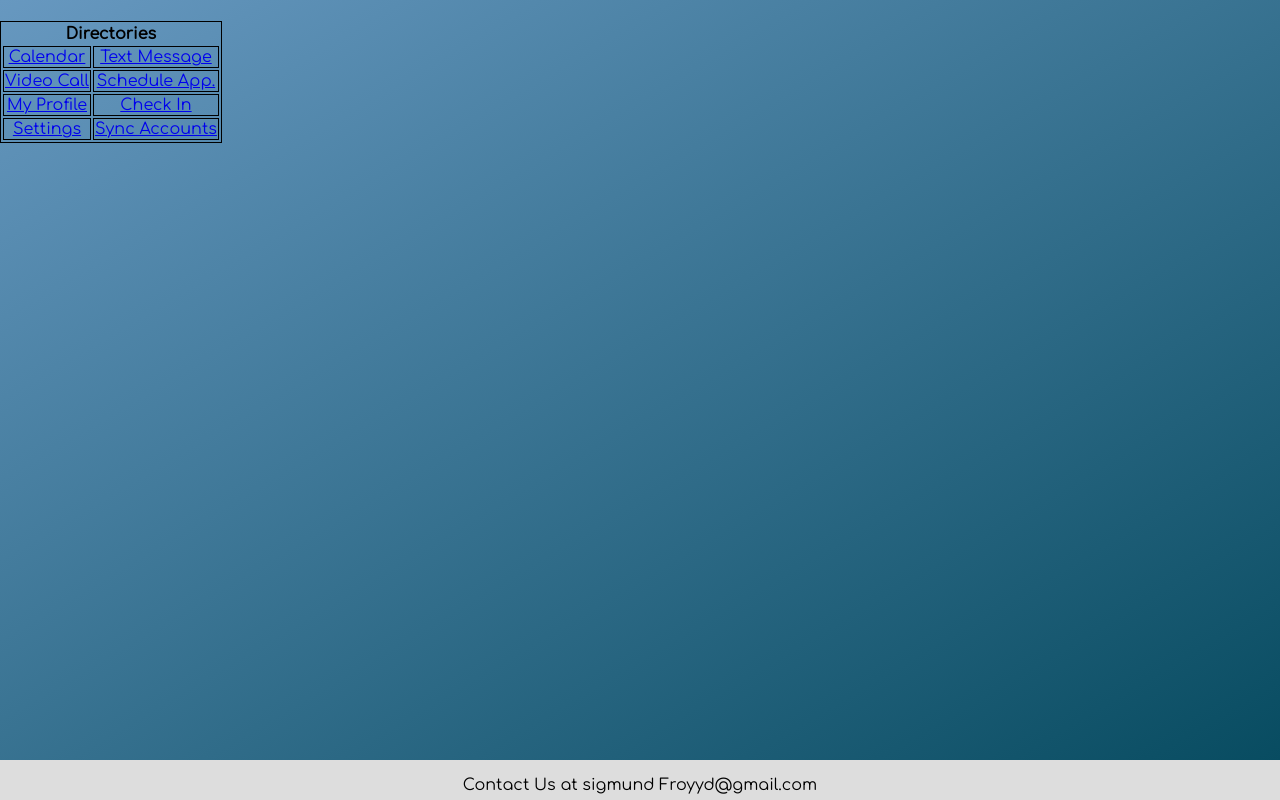
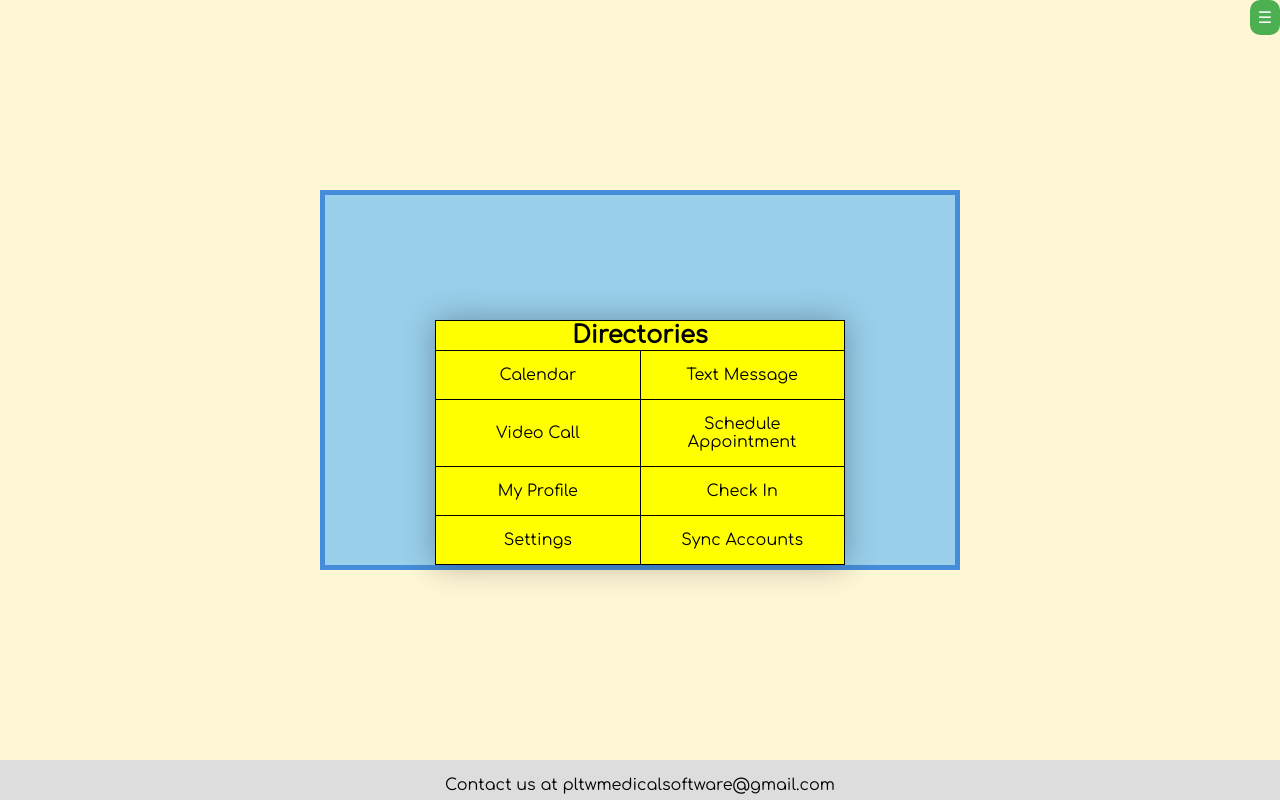
Before and after one commit to TheProblemSolvers/MedicalSoftware, a PHP site: page /patient/patient_lander.html in a window 1280 px wide. Run offline with PHP 8.4, Linux system fonts and the light colour scheme.

Commit message:
fixed footer message in patient side, began styling patient-lander

```diff
--- a/patient/patient_accountSync.html
+++ b/patient/patient_accountSync.html
@@ -48,7 +48,7 @@
 
     </div>
     <div class="footer">
-        <p>Contact Us at sigmund Froyyd@gmail.com </p>
+        <p>Contact us at pltwmedicalsoftware@gmail.com</p>
     </div>
 </body>
 
--- a/patient/patient_app_scheduler.html
+++ b/patient/patient_app_scheduler.html
@@ -111,7 +111,7 @@
 
 
     <div class="footer">
-        <p>Contact Us at sigmund Froyyd@gmail.com </p>
+        <p>Contact us at pltwmedicalsoftware@gmail.com</p>
     </div>
 
 </body>
--- a/patient/patient_calendar.html
+++ b/patient/patient_calendar.html
@@ -55,7 +55,7 @@
 <button id="navBtn" onclick="shiftNav()">☰</button>
 
 <div class="footer">
-    <p>Contact Us at sigmund Froyyd@gmail.com </p>
+    <p>Contact us at pltwmedicalsoftware@gmail.com</p>
 </div>
 
 </html>
--- a/patient/patient_checkin.html
+++ b/patient/patient_checkin.html
@@ -49,7 +49,7 @@
 
 
     <div class="footer">
-        <p>Contact Us at sigmund Froyyd@gmail.com </p>
+        <p>Contact us at pltwmedicalsoftware@gmail.com</p>
     </div>
 
 </body>
--- a/patient/patient_lander.html
+++ b/patient/patient_lander.html
@@ -7,12 +7,21 @@
     <title>Medical Software</title>
     <link rel="stylesheet" type="text/css" href="../style/css/universal-style.css">
     <link rel="stylesheet" type="text/css" href="../style/css/nav-content-footer.css">
-    <link rel="stylesheet" type="text/css" href="../style/css/index-style.css">
+    <link rel="stylesheet" type="text/css" href="../style/css/lander.css">
     <script src="../scripts.js"></script>
 </head>
 
 <body>
+
+
+    <div id="navDiv" class="topnav">
+        <a href="../index.html">Logout</a>
+    </div>
+
+    <button id="navBtn" onclick="shiftNav()">☰</button>
+
     <div class="content">
+        <div class="island">
             <h1>
                 <?php require("../scripts.php"); echo "Get Started, " . userFullName($_COOKIE['userId']);?>
             </h1>
@@ -39,7 +48,7 @@
                     </tr>
                     <tr>
                         <td><a onclick="alert('This feature does not yet exist.')" href="#">Video Call</a></td>
-                    <td><a href="patient_app_scheduler.html">Schedule App.</a></td>
+                        <td><a href="patient_app_scheduler.html">Schedule Appointment</a></td>
                     </tr>
                     <tr>
                         <td><a href="patient_profile.html">My Profile</a></td>
@@ -52,9 +61,10 @@
                 </tbody>
             </table>
         </div>
+    </div>
 
     <div class="footer">
-        <p>Contact Us at sigmund Froyyd@gmail.com </p>
+        <p>Contact us at pltwmedicalsoftware@gmail.com</p>
     </div>
 </body>
 
--- a/patient/patient_profile.html
+++ b/patient/patient_profile.html
@@ -44,7 +44,7 @@
     <button id="navBtn" onclick="shiftNav()">☰</button>
 
     <div class="footer">
-        <p>Contact Us at sigmund Froyyd@gmail.com </p>
+        <p>Contact us at pltwmedicalsoftware@gmail.com</p>
     </div>
 </body>
 
--- a/patient/patient_settings.html
+++ b/patient/patient_settings.html
@@ -31,7 +31,7 @@
 </div>
 
 <div class="footer">
-    <p>Contact Us at sigmund Froyyd@gmail.com </p>
+    <p>Contact us at pltwmedicalsoftware@gmail.com</p>
 </div>
 </body>
 
--- a/patient/patient_textLog.html
+++ b/patient/patient_textLog.html
@@ -66,7 +66,7 @@
 
 </body>
 <div class="footer">
-    <p>Contact Us at sigmund Froyyd@gmail.com </p>
+    <p>Contact us at pltwmedicalsoftware@gmail.com</p>
 </div>
 
 </html>
--- a/style/css/index-style.css
+++ b/style/css/index-style.css
@@ -113,16 +113,18 @@
 }
 
 .omega {
+    position: absolute;
+    top: 50%;
+    left: 50%;
+    transform: translate(-50%, -50%);
+    z-index: 5;
     background-color: #99cfeb;
     border: 5px solid #458cd9;
     width: 400px;
-    margin-top: 10%;
-    margin-right: auto;
-    margin-left: auto;
     border-radius: 5px;
     box-shadow: 0 0 30px rgba(0, 0, 0, 0.30);
-    animation: appleBottomJeans 1.8s, fade-in 2.2s;
-    animation-fill-mode: forwards;
+    /* animation: appleBottomJeans 1.8s, fade-in 2.2s;
+    animation-fill-mode: forwards; */
 }
 
 .container {
@@ -133,7 +135,7 @@
     background: url("../images/indexBackground.jpg") repeat;
     height: 100%;
     width: 5076px;
-    animation: slide 150s linear infinite;
+    /* animation: slide 150s linear infinite; */
     position: fixed;
 }
 
--- /dev/null
+++ b/style/css/lander.css
@@ -0,0 +1,58 @@
+.island {
+    background-color: #99cfeb;
+    border: 5px solid #458cd9;
+    position: absolute;
+    top: 50%;
+    left: 50%;
+    transform: translate(-50%, -50%);
+}
+
+#landers {
+    background-color: yellow;
+    margin-left: auto;
+    margin-right: auto;
+    width: 65%;
+    border: solid thin;
+    border-collapse: collapse;
+    table-layout: fixed;
+    overflow: hidden;
+    margin-top: 125px;
+    box-shadow: 0 0 30px rgba(0, 0, 0, 0.30);
+}
+
+#landHead {
+    font-size: x-large;
+}
+
+.content a {
+    display: block;
+    color: black;
+    text-align: center;
+    padding: 14px 16px;
+    text-decoration: none;
+}
+
+.content a:hover {
+    background-color: gold;
+}
+
+.container {
+    overflow: hidden;
+}
+
+.sliding-background {
+    background: url("../images/indexBackground.jpg") repeat;
+    height: 100%;
+    width: 5076px;
+    /* animation: slide 150s linear infinite; */
+    position: fixed;
+}
+
+@keyframes slide {
+    0% {
+        transform: translate3d(0, 0, 0);
+    }
+    100% {
+        transform: translate3d(-1692px, 0, 0);
+    }
+}
--- a/style/css/nav-content-footer.css
+++ b/style/css/nav-content-footer.css
@@ -19,7 +19,7 @@
 #navDiv {
     transform: translateY(-46px);
     overflow: hidden;
-    background: #2980b9;
+    background: #3DA5D9;
     height: 40px;
     z-index: 0;
     position: relative;
@@ -40,7 +40,7 @@
 }
 
 .content {
-    background: linear-gradient(to bottom right, #6798C0, #084C61);
+    background: #FFF6D6;
     color: rgb(0, 0, 0);
     position: absolute;
     min-height: calc(100vh - 40px);
```
Also changed, not shown: new_user.html (+13 -4 lines), provider/provider_textLog.html (+8 -3 lines), style/css/new-user.css (+19 -6 lines). Lines whose indentation alone changed are shown as unchanged.
